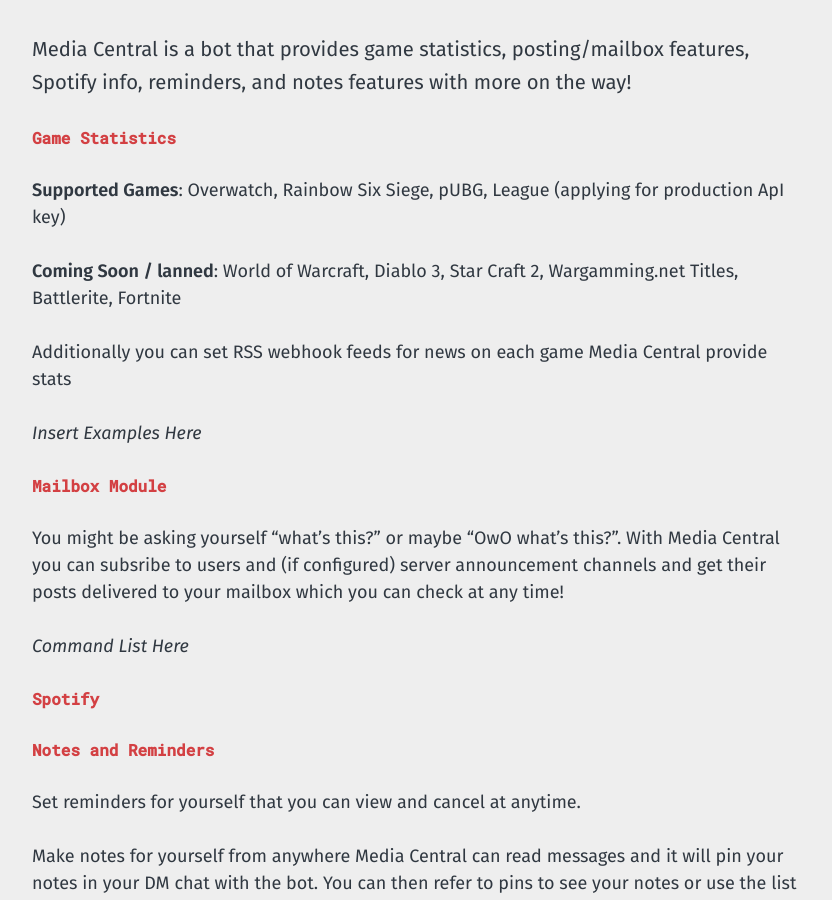
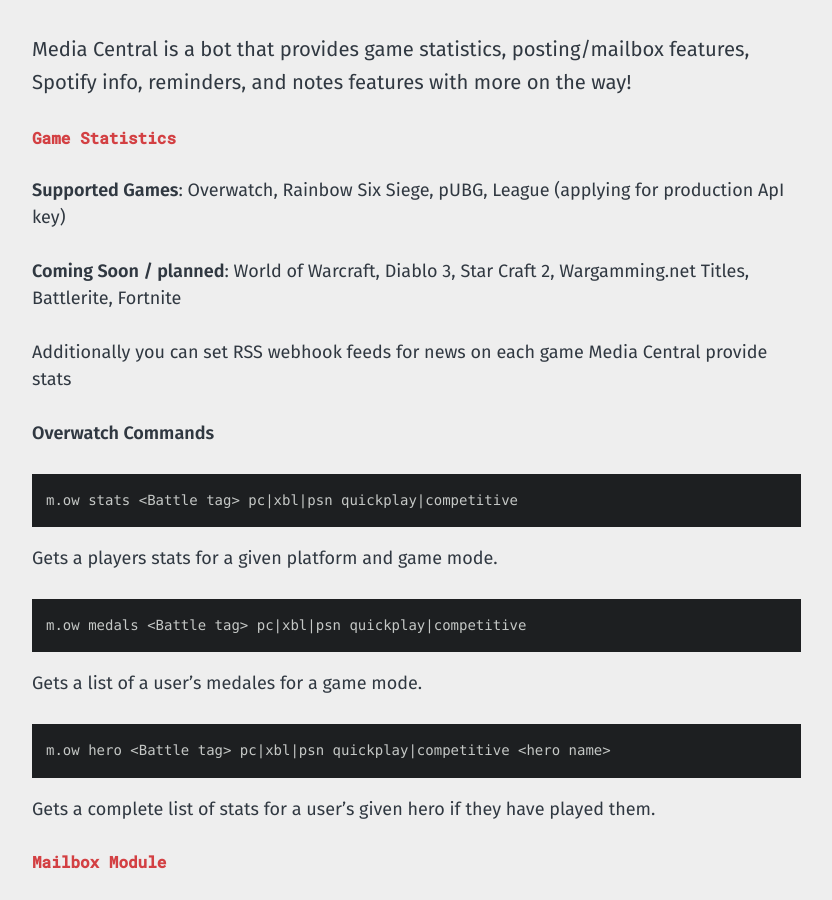
Before and after one commit to PlayerVMachine/PlayerVMachine.github.io, a Jekyll site: the page built from mt-bot.md, in a window 1280 px wide and 900 px high, scrolled down 270 px. Shown: the whole window, without its empty margins (40-872 px from the left). Built offline with Jekyll 4.4.1, drawn with Linux system fonts in a browser that asks for light colours.

Commit message:
Test command listing

````diff
--- a/mt-bot.md
+++ b/mt-bot.md
@@ -11,11 +11,24 @@
 <h5 style="color:#D34043">Game Statistics</h5>
 **Supported Games**: Overwatch, Rainbow Six Siege, pUBG, League (applying for production ApI key)
 
-**Coming Soon / lanned**: World of Warcraft, Diablo 3, Star Craft 2, Wargamming.net Titles, Battlerite, Fortnite
+**Coming Soon / planned**: World of Warcraft, Diablo 3, Star Craft 2, Wargamming.net Titles, Battlerite, Fortnite
 
 Additionally you can set RSS webhook feeds for news on each game Media Central provide stats
 
-_Insert Examples Here_
+**Overwatch Commands**
+
+```
+m.ow stats <Battle tag> pc|xbl|psn quickplay|competitive
+```
+Gets a players stats for a given platform and game mode.
+```
+m.ow medals <Battle tag> pc|xbl|psn quickplay|competitive
+```
+Gets a list of a user's medales for a game mode.
+```
+m.ow hero <Battle tag> pc|xbl|psn quickplay|competitive <hero name>
+```
+Gets a complete list of stats for a user's given hero if they have played them.
 
 <h5 style="color:#D34043">Mailbox Module</h5>
 You might be asking yourself "what's this?" or maybe "OwO what's this?". With Media Central you can subsribe to users and (if configured) server announcement channels and get their posts delivered to your mailbox which you can check at any time!
````
